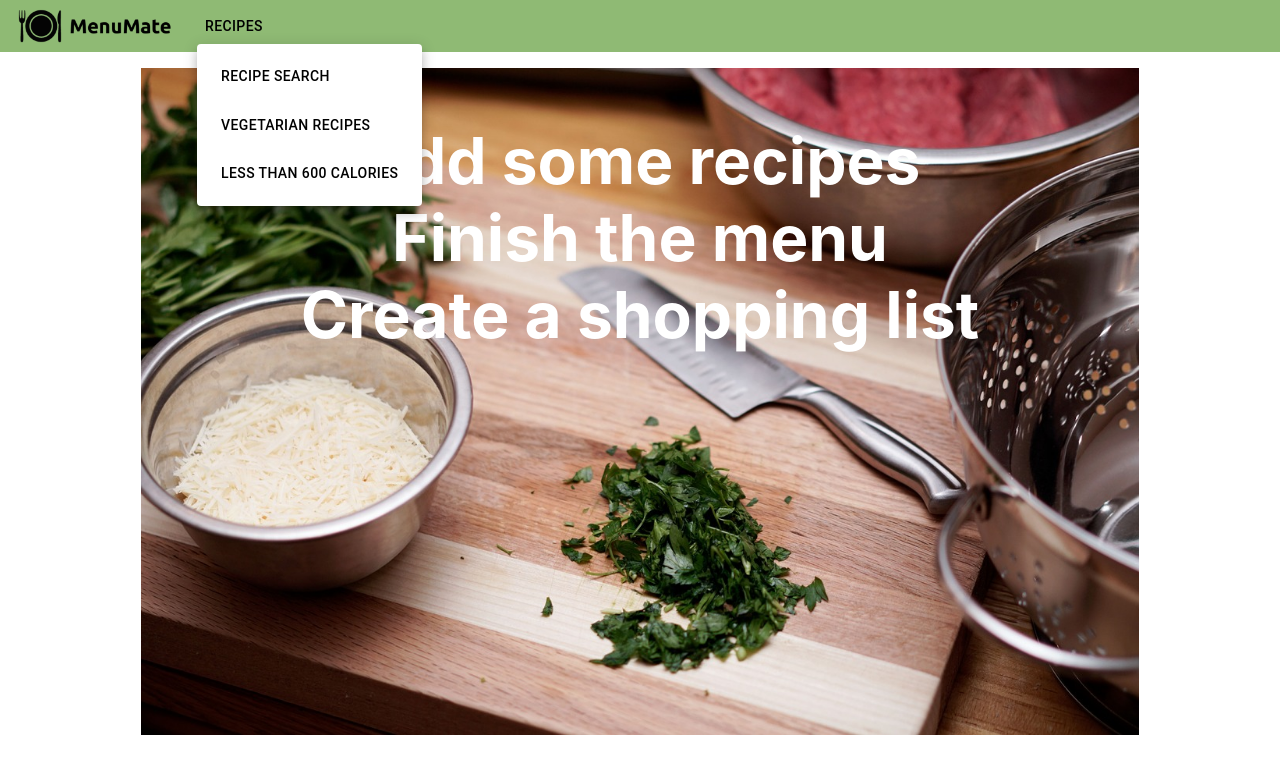
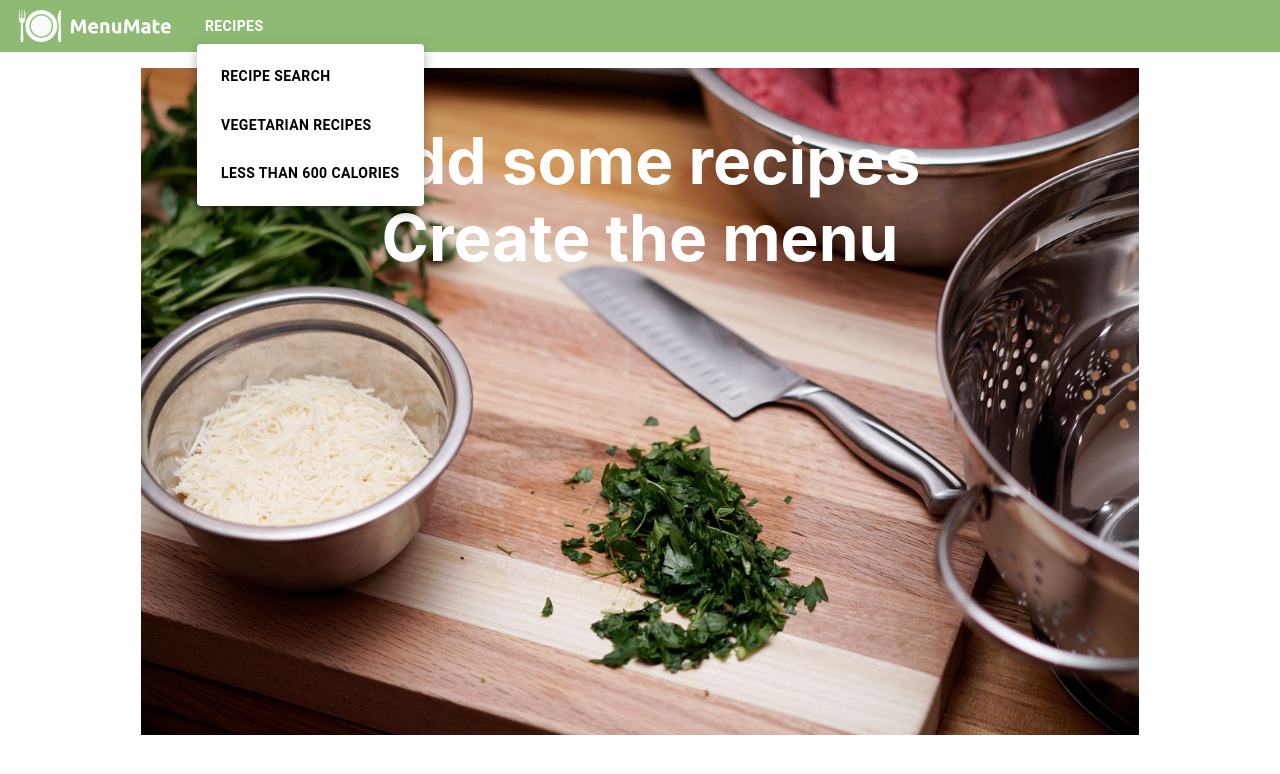
Before and after one commit to billsongames/menu-mate, a React (Create React App) app: page / in a window 1280 px wide. Both pictures are taken after a click on the button "RECIPES". Shown: the top 774 px of the page. Built offline with nearby package versions, Linux system fonts and the light colour scheme.

Commit message:
menu button styling

```diff
--- a/src/Components/Header/TopBar.jsx
+++ b/src/Components/Header/TopBar.jsx
@@ -10,21 +10,33 @@ import Stack from '@mui/material/Stack';
 
 import "./topbar.css"
 
-import logo from "../../assets/logo/menumate-logo-256x64-dark.png"
+import logo from "../../assets/logo/menumate-logo-256x64-light.png"
 
 const TopBar = () => {
 
   const buttonSX = {
-    color: "black",
+    color: "white",
+    fontWeight: "bold",
     ":hover": {
-      bgcolor: "#8FBA74"
+      textDecoration: "underline",
     }
   }
 
   const menuItemSX = {
+        ":hover": {
+      bgcolor: "white"
+    }
+  }
+
+  const menubuttonSX = {
+    color: "black",
+    fontWeight: "bold",
     ":hover": {
-      bgcolor: "#8FBA74"
-    }
+      bgcolor: "white",
+      textDecoration: "underline",
+    },
+
+
   }
 
   const [anchorElement, setAnchorElement] = useState(null)
@@ -60,6 +72,7 @@ const TopBar = () => {
             aria-expanded={open ? 'true' : undefined}
             onClick={handleClick}
             sx={buttonSX}
+            disableRipple={true}
           >
             RECIPES
           </Button>
@@ -73,16 +86,16 @@ const TopBar = () => {
             'aria-labelledby': 'basic-button',
           }}
         >
-          <MenuItem sx={menuItemSX} onClick={handleClose}>
-            <Button href="/recipes" sx={buttonSX}>Recipe Search</Button>
+          <MenuItem sx={menuItemSX} disableRipple={true} onClick={handleClose}>
+            <Button href="/recipes" disableRipple={true} sx={menubuttonSX}>Recipe Search</Button>
           </MenuItem>
 
-          <MenuItem sx={menuItemSX} onClick={handleClose}>
-            <Button href="/recipes/vegetarian" sx={buttonSX}>Vegetarian Recipes</Button>
+          <MenuItem sx={menuItemSX} disableRipple={true} onClick={handleClose}>
+            <Button href="/recipes/vegetarian" disableRipple={true} sx={menubuttonSX}>Vegetarian Recipes</Button>
           </MenuItem>
 
-          <MenuItem sx={menuItemSX} onClick={handleClose}>
-            <Button href="/recipes/less-than-600-calories" sx={buttonSX}>Less than 600 Calories</Button>
+          <MenuItem sx={menuItemSX} disableRipple={true} onClick={handleClose}>
+            <Button href="/recipes/less-than-600-calories" disableRipple={true} sx={menubuttonSX}>Less than 600 Calories</Button>
           </MenuItem>
         </Menu>
       </div>
--- a/src/Components/Header/topbar.css
+++ b/src/Components/Header/topbar.css
@@ -7,9 +7,14 @@
   top: 0;
   z-index: 1;
   background-color: #8FBA74;
+  text-decoration: ;
 }
 
 .topbar-logo {
   padding: 0 1em 0 0.5em;
   height: 40px
 }
+
+.Mui-selected {
+  background-color: white;
+}
--- a/src/Components/Home/Home.jsx
+++ b/src/Components/Home/Home.jsx
@@ -34,8 +34,8 @@ const Home = () => {
         <img src={imageData[1].img} className="home-image" />
         <div id="home-text">
           <div>Add some recipes</div>
-          <div>Finish the menu</div>
-          <div>Create a shopping list</div>
+          <div>Create the menu</div>
+{/*           <div>Make a shopping list</div> */}
         </div>
       </div>
 
```
